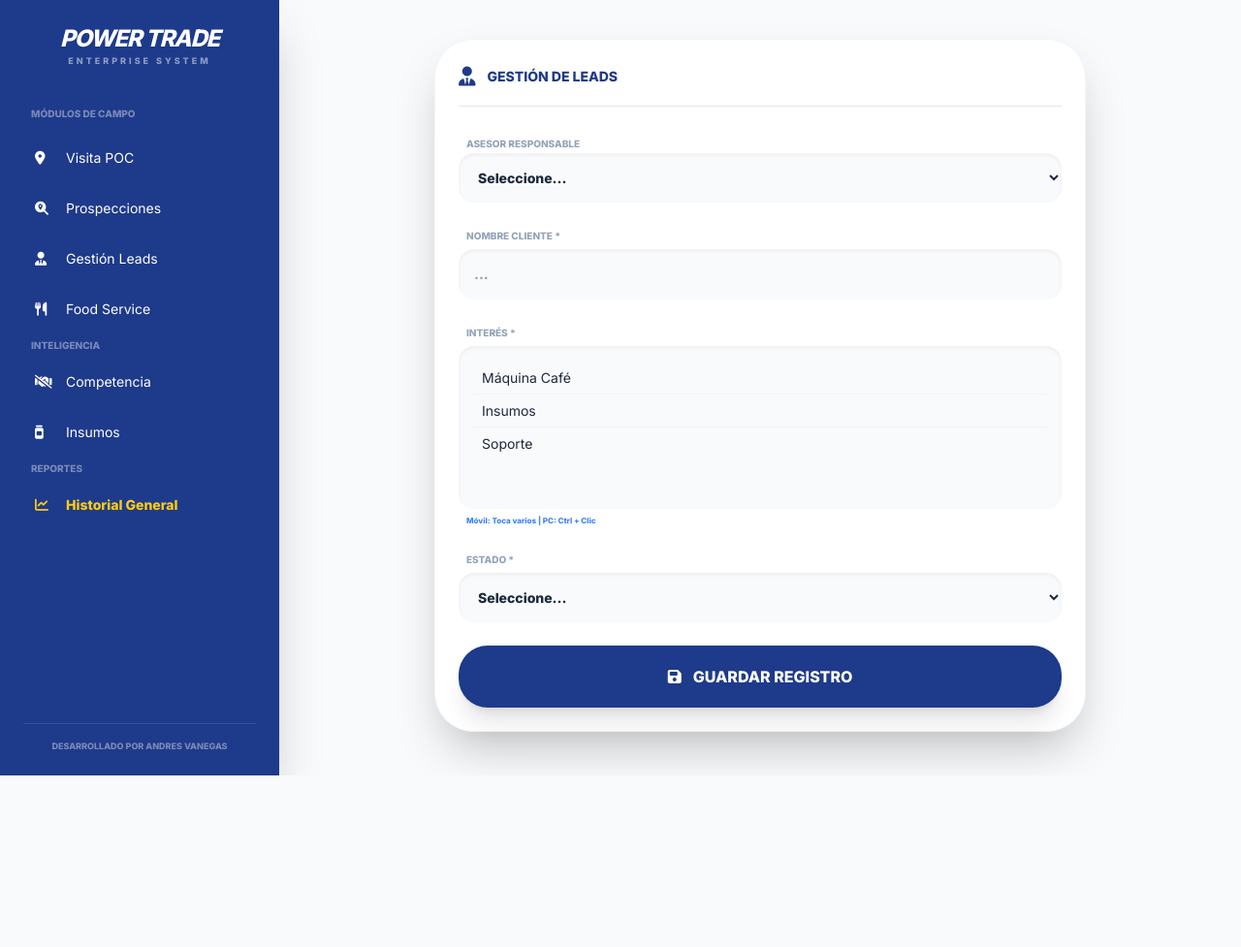
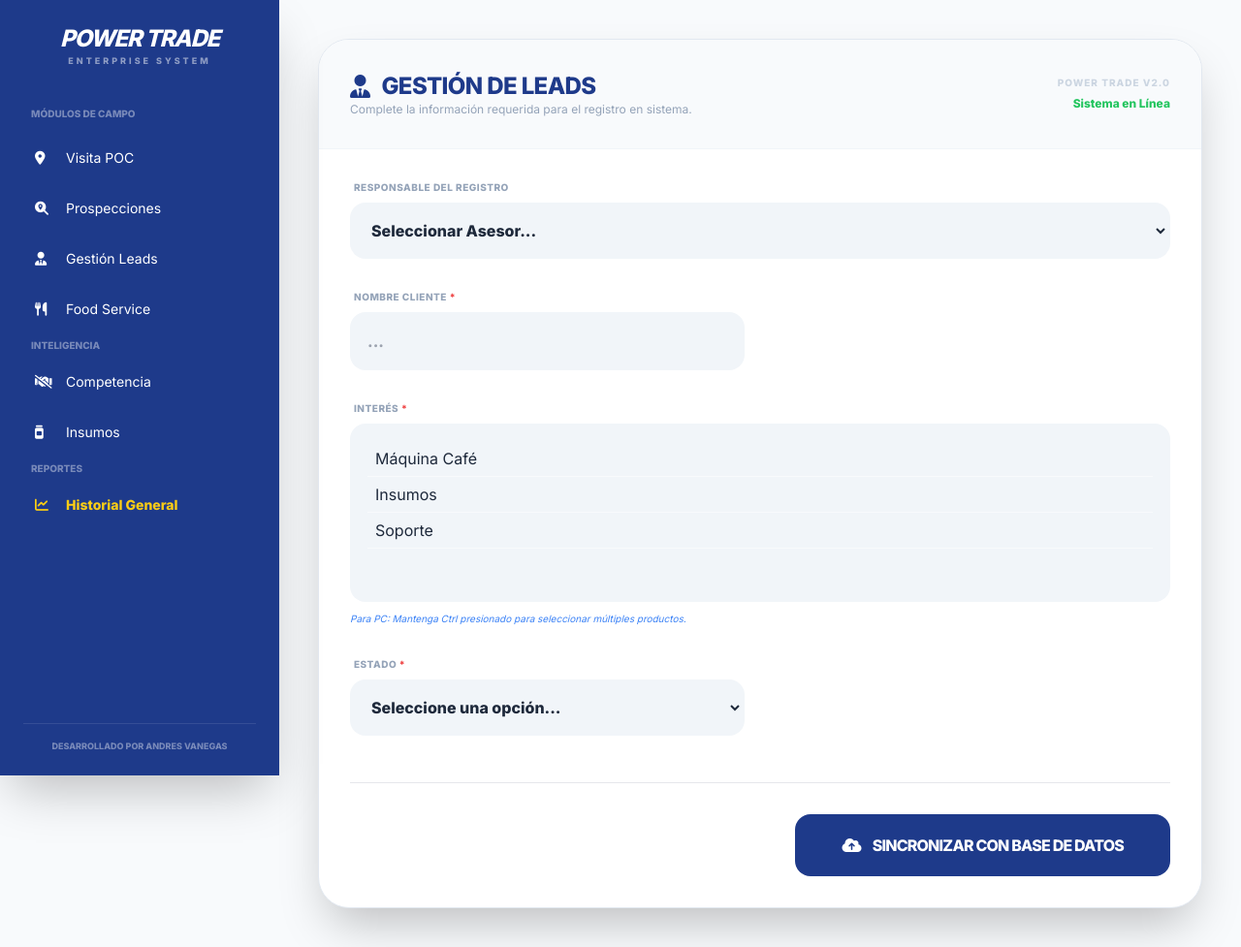
Before and after one commit to XY07-v/TRADE, a Flask app: page /form/leads in a window 1280 px wide. Shown: the whole page at 97% size. Before the commit the page ends 800 px from the top, so only its background shows below. Run offline with Flask 3, Linux system fonts and the light colour scheme; parts of the project's set-up code (start-up, migrations or seed data) failed here and were passed over; some libraries are stand-ins or nearby versions.

Commit message:
Update prospecciones.html

```diff
--- a/templates/prospecciones.html
+++ b/templates/prospecciones.html
@@ -1,49 +1,63 @@
 {% extends "base.html" %}
 {% block content %}
-<div class="max-w-2xl mx-auto">
-    <form action="/guardar_dinamico/{{ tipo_url }}" method="POST" class="bg-white p-6 rounded-[40px] shadow-2xl border border-slate-100 space-y-6">
-        <h2 class="text-blue-900 font-black uppercase text-sm flex items-center gap-3 border-b pb-4">
-            <i class="fa-solid {{ icono }} text-xl"></i> {{ titulo }}
-        </h2>
+<div class="bg-white rounded-[2rem] shadow-2xl border border-slate-200 overflow-hidden transition-all">
+    <div class="bg-slate-50 p-8 border-b border-slate-100 flex items-center justify-between">
+        <div>
+            <h2 class="text-2xl font-black text-blue-900 uppercase tracking-tight flex items-center gap-3">
+                <i class="fa-solid {{ icono }}"></i> {{ titulo }}
+            </h2>
+            <p class="text-slate-400 text-xs font-medium">Complete la información requerida para el registro en sistema.</p>
+        </div>
+        <div class="hidden md:block text-right">
+            <span class="text-[10px] font-black text-slate-300 uppercase block tracking-widest">Power Trade v2.0</span>
+            <span class="text-xs font-bold text-green-500">Sistema en Línea</span>
+        </div>
+    </div>
 
-        <div class="space-y-5">
-            <div>
-                <label class="text-[10px] font-black text-slate-400 uppercase ml-2">Asesor Responsable</label>
-                <select name="funcionario" class="w-full p-4 bg-slate-50 rounded-2xl border-none font-bold text-sm shadow-inner" required>
-                    <option value="">Seleccione...</option>
+    <form action="/guardar_dinamico/{{ tipo_url }}" method="POST" class="p-8">
+        <div class="grid grid-cols-1 md:grid-cols-2 gap-8">
+
+            <div class="md:col-span-2">
+                <label class="text-[10px] font-black text-slate-400 uppercase tracking-wider mb-2 block ml-1">Responsable del Registro</label>
+                <select name="funcionario" class="w-full p-4 bg-slate-100 rounded-2xl border-2 border-transparent focus:border-blue-900 outline-none font-bold transition-all" required>
+                    <option value="">Seleccionar Asesor...</option>
                     {% for f in funcionarios %}<option value="{{f}}">{{f}}</option>{% endfor %}
                 </select>
             </div>
 
             {% for p in preguntas %}
-            <div class="space-y-1">
-                <label class="text-[10px] font-black text-slate-400 uppercase ml-2">{{ p.label }} {% if p.required %}*{% endif %}</label>
+            <div class="{% if p.type == 'textarea' or p.type == 'multiselect' %} md:col-span-2 {% endif %} space-y-2">
+                <label class="text-[10px] font-black text-slate-400 uppercase tracking-wider block ml-1">
+                    {{ p.label }} {% if p.required %}<span class="text-red-500">*</span>{% endif %}
+                </label>
 
                 {% if p.type == 'multiselect' %}
-                    <select name="{{ p.id }}" class="w-full p-4 bg-slate-50 rounded-2xl outline-none font-bold text-sm min-h-[140px] shadow-inner" multiple {% if p.required %}required{% endif %}>
-                        {% for opt in p.options %}<option value="{{ opt }}" class="py-2 px-2 border-b border-slate-100 last:border-0">{{ opt }}</option>{% endfor %}
+                    <select name="{{ p.id }}" class="w-full p-4 bg-slate-100 rounded-2xl border-2 border-transparent focus:border-blue-900 outline-none font-bold min-h-[160px]" multiple {% if p.required %}required{% endif %}>
+                        {% for opt in p.options %}<option value="{{ opt }}" class="p-2 border-b border-white/50">{{ opt }}</option>{% endfor %}
                     </select>
-                    <p class="text-[8px] text-blue-500 font-bold ml-2">Móvil: Toca varios | PC: Ctrl + Clic</p>
+                    <p class="text-[10px] text-blue-500 italic mt-2">Para PC: Mantenga Ctrl presionado para seleccionar múltiples productos.</p>
 
                 {% elif p.type == 'select' %}
-                    <select name="{{ p.id }}" class="w-full p-4 bg-slate-50 rounded-2xl outline-none font-bold text-sm shadow-inner" {% if p.required %}required{% endif %}>
-                        <option value="">Seleccione...</option>
+                    <select name="{{ p.id }}" class="w-full p-4 bg-slate-100 rounded-2xl border-2 border-transparent focus:border-blue-900 outline-none font-bold" {% if p.required %}required{% endif %}>
+                        <option value="">Seleccione una opción...</option>
                         {% for opt in p.options %}<option value="{{ opt }}">{{ opt }}</option>{% endfor %}
                     </select>
 
                 {% elif p.type == 'textarea' %}
-                    <textarea name="{{ p.id }}" rows="3" class="w-full p-4 bg-slate-50 rounded-2xl outline-none text-sm shadow-inner" placeholder="..." {% if p.required %}required{% endif %}></textarea>
+                    <textarea name="{{ p.id }}" rows="4" class="w-full p-4 bg-slate-100 rounded-2xl border-2 border-transparent focus:border-blue-900 outline-none font-medium" placeholder="Escriba aquí..." {% if p.required %}required{% endif %}></textarea>
 
                 {% else %}
-                    <input type="{{ p.type }}" name="{{ p.id }}" class="w-full p-4 bg-slate-50 rounded-2xl outline-none font-bold text-sm shadow-inner" placeholder="..." {% if p.required %}required{% endif %}>
+                    <input type="{{ p.type }}" name="{{ p.id }}" class="w-full p-4 bg-slate-100 rounded-2xl border-2 border-transparent focus:border-blue-900 outline-none font-bold" placeholder="..." {% if p.required %}required{% endif %}>
                 {% endif %}
             </div>
             {% endfor %}
         </div>
 
-        <button type="submit" class="w-full bg-blue-900 text-white font-black py-5 rounded-[30px] uppercase shadow-xl hover:scale-[1.02] transition-all flex items-center justify-center gap-3">
-            <i class="fa-solid fa-floppy-disk"></i> Guardar Registro
-        </button>
+        <div class="mt-12 flex justify-end border-t pt-8">
+            <button type="submit" class="bg-blue-900 text-white px-12 py-5 rounded-2xl font-black uppercase tracking-tighter hover:bg-blue-800 hover:shadow-2xl transition-all flex items-center gap-3">
+                <i class="fa-solid fa-cloud-arrow-up"></i> Sincronizar con Base de Datos
+            </button>
+        </div>
     </form>
 </div>
 {% endblock %}
```
